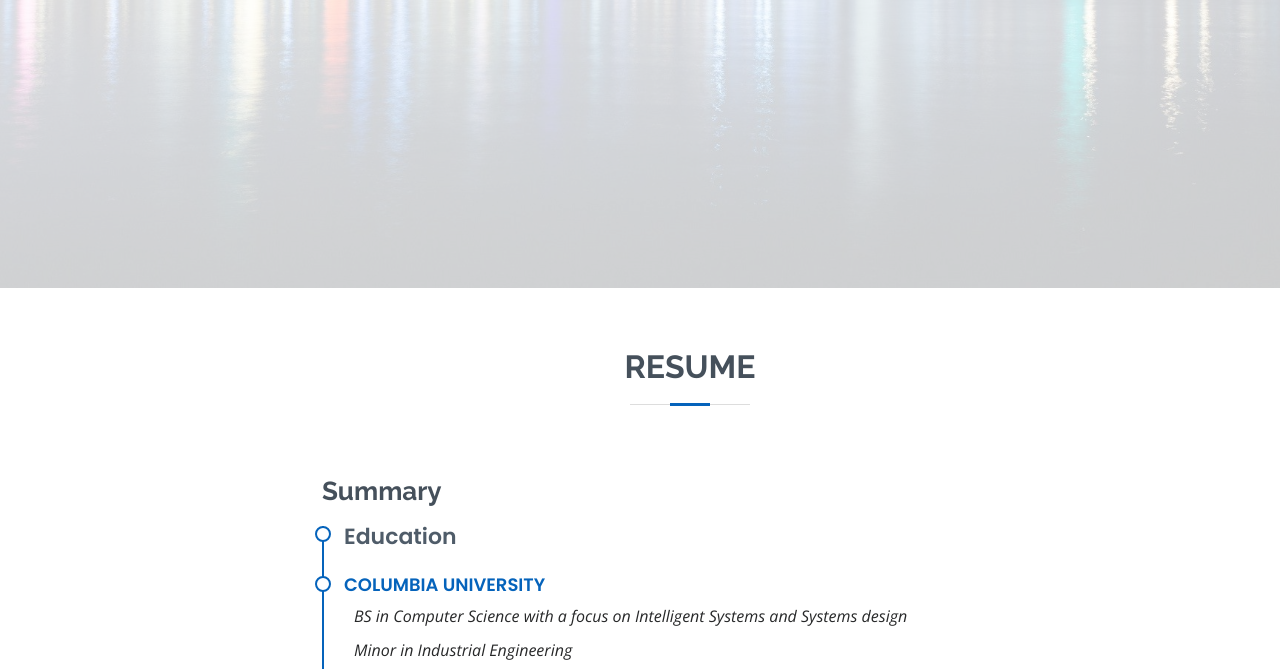
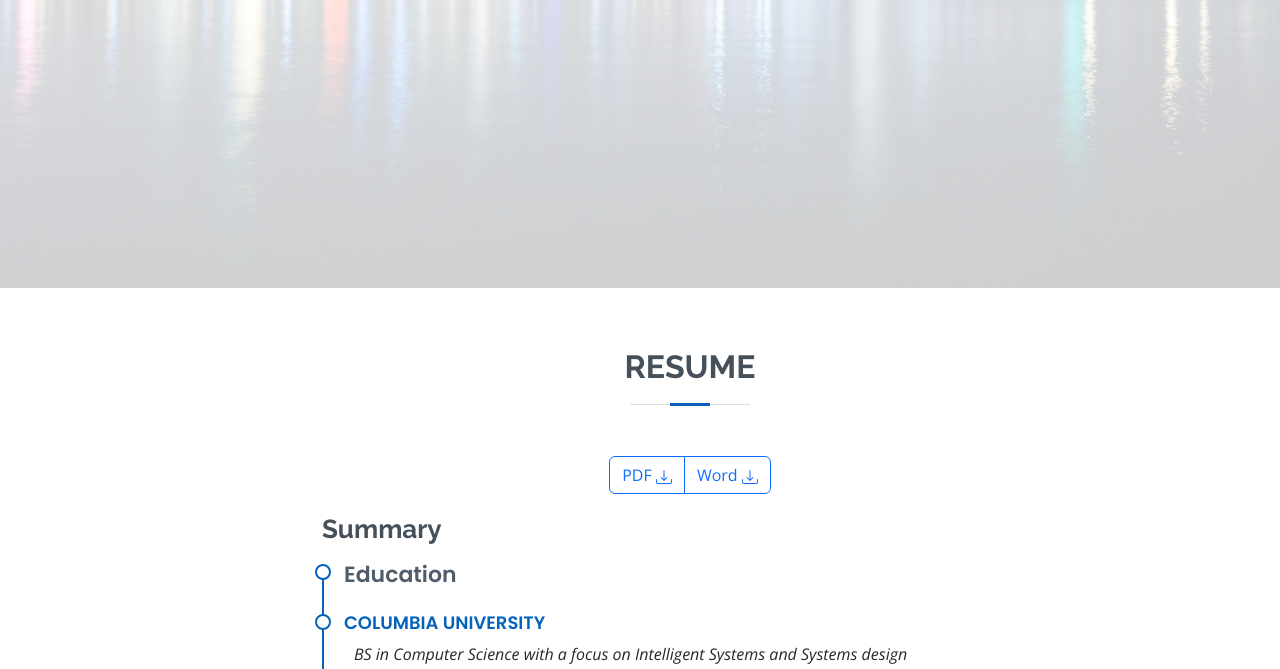
Before and after one commit to drose2011/drose2011.github.io, a plain HTML site: page index.html in a window 1280 px wide. Shown: the part 512-1181 px from the top of the page. Drawn offline with nearby package versions, Linux system fonts and the light colour scheme.

Commit message:
Adding download buttons for Resume

```diff
--- a/index.html
+++ b/index.html
@@ -84,6 +84,23 @@
         <div class="section-title">
           <h2>Resume</h2>
         </div>
+
+          <div class="row">
+            <div class="btn-group w-auto mx-auto">
+              <a href="Resume.pdf" download="Resume.pdf" type="button" class="btn btn-outline-primary">
+                PDF <svg xmlns="http://www.w3.org/2000/svg" width="16" height="16" fill="currentColor" class="bi bi-download" viewBox="0 0 16 16">
+                  <path d="M.5 9.9a.5.5 0 0 1 .5.5v2.5a1 1 0 0 0 1 1h12a1 1 0 0 0 1-1v-2.5a.5.5 0 0 1 1 0v2.5a2 2 0 0 1-2 2H2a2 2 0 0 1-2-2v-2.5a.5.5 0 0 1 .5-.5z"/>
+                  <path d="M7.646 11.854a.5.5 0 0 0 .708 0l3-3a.5.5 0 0 0-.708-.708L8.5 10.293V1.5a.5.5 0 0 0-1 0v8.793L5.354 8.146a.5.5 0 1 0-.708.708l3 3z"/>
+                </svg>
+              </a>
+              <a href="Resume.docx" download="Resume.docx" type="button" class="btn btn-outline-primary">
+                Word <svg xmlns="http://www.w3.org/2000/svg" width="16" height="16" fill="currentColor" class="bi bi-download" viewBox="0 0 16 16">
+                  <path d="M.5 9.9a.5.5 0 0 1 .5.5v2.5a1 1 0 0 0 1 1h12a1 1 0 0 0 1-1v-2.5a.5.5 0 0 1 1 0v2.5a2 2 0 0 1-2 2H2a2 2 0 0 1-2-2v-2.5a.5.5 0 0 1 .5-.5z"/>
+                  <path d="M7.646 11.854a.5.5 0 0 0 .708 0l3-3a.5.5 0 0 0-.708-.708L8.5 10.293V1.5a.5.5 0 0 0-1 0v8.793L5.354 8.146a.5.5 0 1 0-.708.708l3 3z"/>
+                </svg>
+              </a>
+            </div>
+          </div>
 
         <div class="row">
           <div class="col-lg-2"></div>
```
Also changed, not shown: 2 other files.
